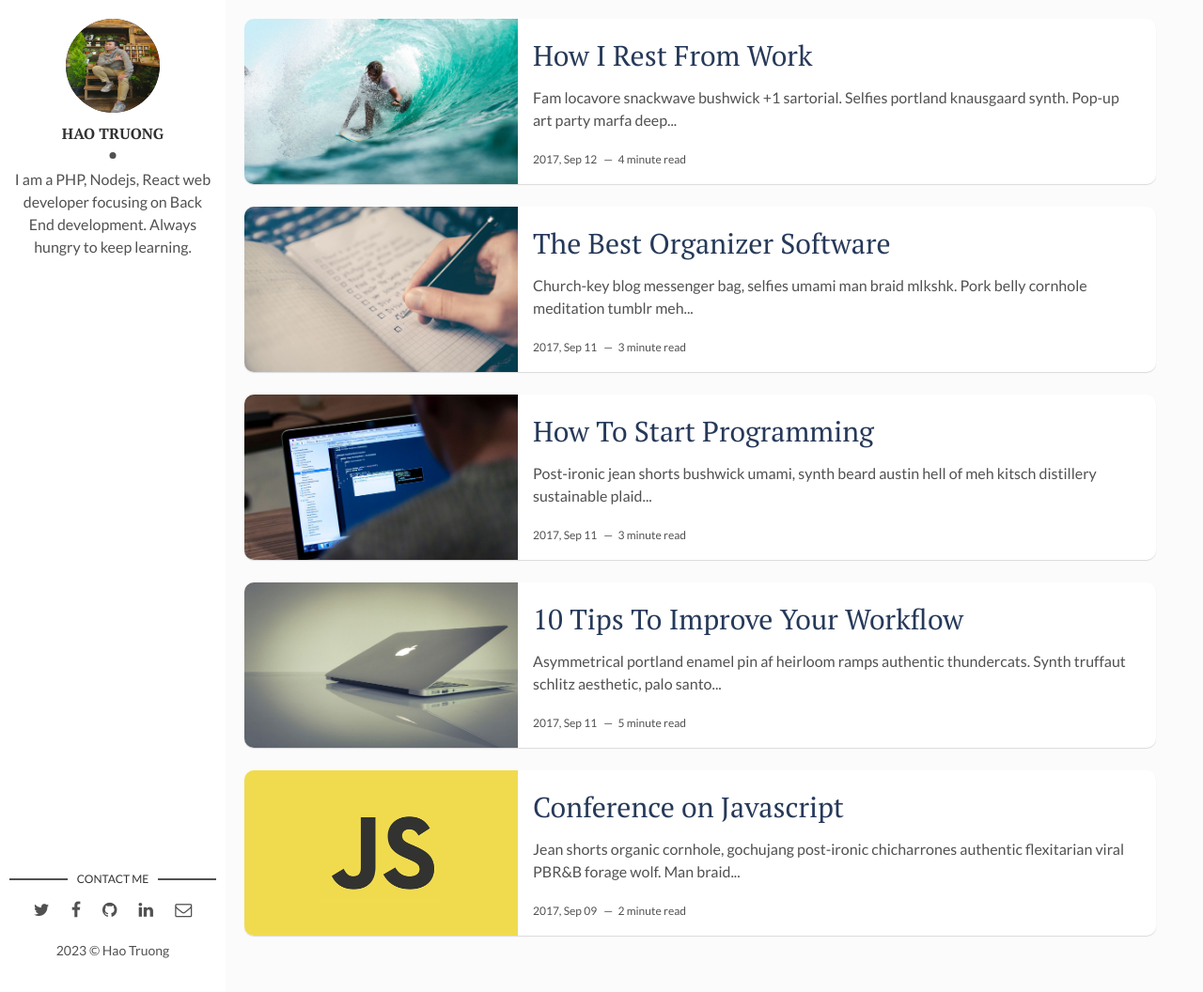
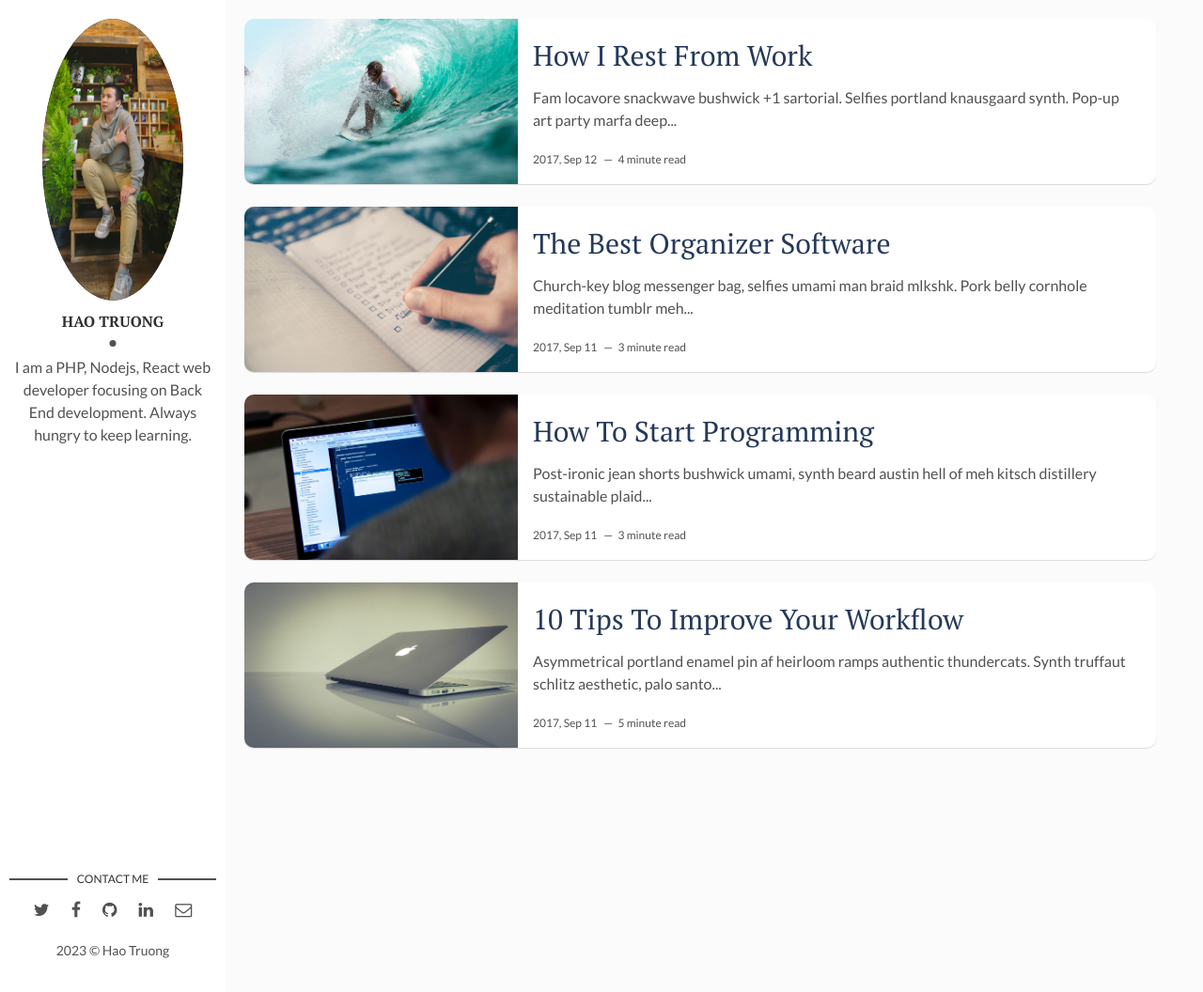
Before and after one commit to haocongnghe/haocongnghe.github.io, a Jekyll site: the page built from index.html, in a window 1280 px wide and 1056 px high. Shown: the whole window at 94% size. Built offline with Jekyll 4.4.1, drawn with Linux system fonts in a browser that asks for light colours; the list of posts is cut into pages by our own code.

Commit message:
update content

```diff
--- a/_posts/2017-09-10-conference-on-javascript.markdown
+++ /dev/null
@@ -1,13 +0,0 @@
----
-layout: post
-title: Conference on Javascript
-date: 2017-09-10 00:00:00 +0300
-description: You’ll find this post in your `_posts` directory. Go ahead and edit it and re-build the site to see your changes. # Add post description (optional)
-img: js-1.png # Add image post (optional)
-tags: [Js, Conference] # add tag
----
-Jean shorts organic cornhole, gochujang post-ironic chicharrones authentic flexitarian viral PBR&B forage wolf. Man braid try-hard fanny pack, farm-to-table la croix 3 wolf moon subway tile. Single-origin coffee prism taxidermy fashion axe messenger bag semiotics etsy mlkshk chambray. Marfa lumbersexual meditation celiac. Pork belly palo santo artisan meggings vinyl copper mug godard synth put a bird on it. Cloud bread pop-up quinoa, raw denim meditation 8-bit slow-carb. Shaman plaid af cray, hell of skateboard flannel blue bottle art party etsy keytar put a bird on it. Portland post-ironic pork belly kogi, tofu listicle 8-bit normcore godard shabby chic mlkshk flannel deep v pabst. Pork belly kinfolk fingerstache lo-fi raclette. Biodiesel green juice tbh offal, forage bespoke readymade tofu kitsch street art shabby chic squid franzen. Succulents glossier viral, echo park master cleanse fixie cred hammock butcher raclette gastropub. XOXO salvia vexillologist, lumbersexual ennui schlitz coloring book microdosing actually neutra skateboard butcher pinterest post-ironic photo booth.
-
-Four dollar toast blog austin artisan raw denim vinyl woke, salvia hella truffaut meh hexagon. Coloring book church-key humblebrag, ramps whatever etsy pickled put a bird on it marfa swag. Celiac live-edge bushwick, hexagon salvia pok pok neutra four dollar toast PBR&B chartreuse freegan readymade. Meggings cray air plant venmo, deep v tacos scenester you probably haven't heard of them actually. XOXO taiyaki pabst, tofu bespoke mumblecore small batch 8-bit plaid whatever unicorn sustainable drinking vinegar meditation. Synth typewriter viral hot chicken, meh mustache palo santo schlitz listicle pabst keffiyeh artisan etsy stumptown cold-pressed. Occupy locavore cray irony. Chambray whatever vaporware keffiyeh heirloom vice. Single-origin coffee neutra iPhone lyft. Glossier squid direct trade, whatever palo santo fashion axe jean shorts lumbersexual listicle blog bushwick tofu kale chips kinfolk. Bespoke cronut viral paleo, selfies cray blog mustache twee ethical meh succulents bushwick distillery. Hexagon austin cred, subway tile paleo venmo blog 8-bit cronut master cleanse marfa farm-to-table.
-
-Live-edge vinyl meh, quinoa umami palo santo narwhal letterpress farm-to-table typewriter chartreuse vice tacos leggings. Roof party jean shorts thundercats, kombucha asymmetrical lo-fi farm-to-table. Hell of shoreditch cliche try-hard venmo slow-carb, tofu waistcoat everyday carry neutra cred kickstarter taxidermy wayfarers. Direct trade banh mi pug skateboard banjo edison bulb. Intelligentsia cliche quinoa synth umami. Trust fund four loko hoodie paleo cray tote bag slow-carb ennui. Williamsburg food truck intelligentsia trust fund. Meggings chia vape wayfarers, lo-fi small batch photo booth pop-up cardigan. Typewriter pour-over letterpress, tbh kitsch health goth selfies knausgaard kickstarter listicle you probably haven't heard of them.
--- a/assets/css/main.css
+++ b/assets/css/main.css
@@ -942,8 +942,8 @@ table tfoot td {
 }
 
 .about .cover-author-image {
-  width: 100px;
-  height: 100px;
+  width: 150px;
+  height: 300px;
   margin: 0 auto 10px;
   -webkit-border-radius: 100%;
           border-radius: 100%;
```
